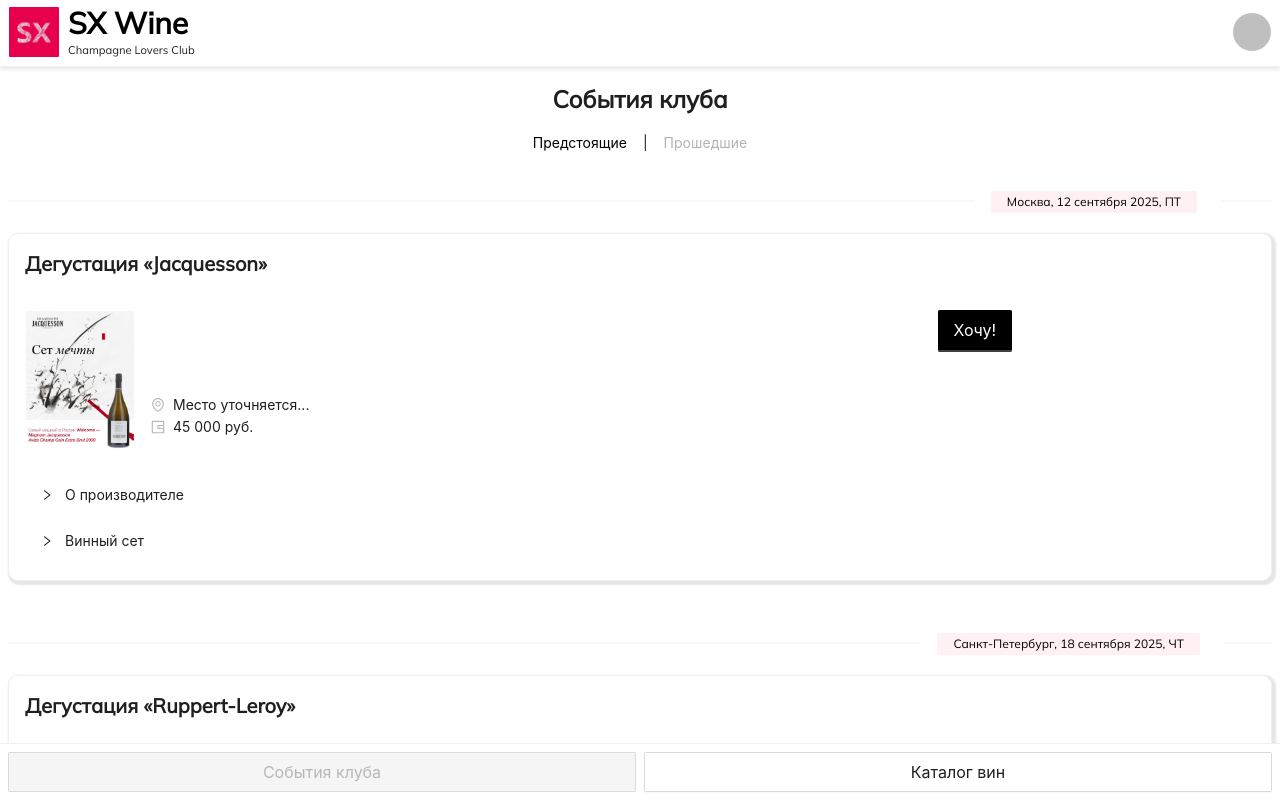
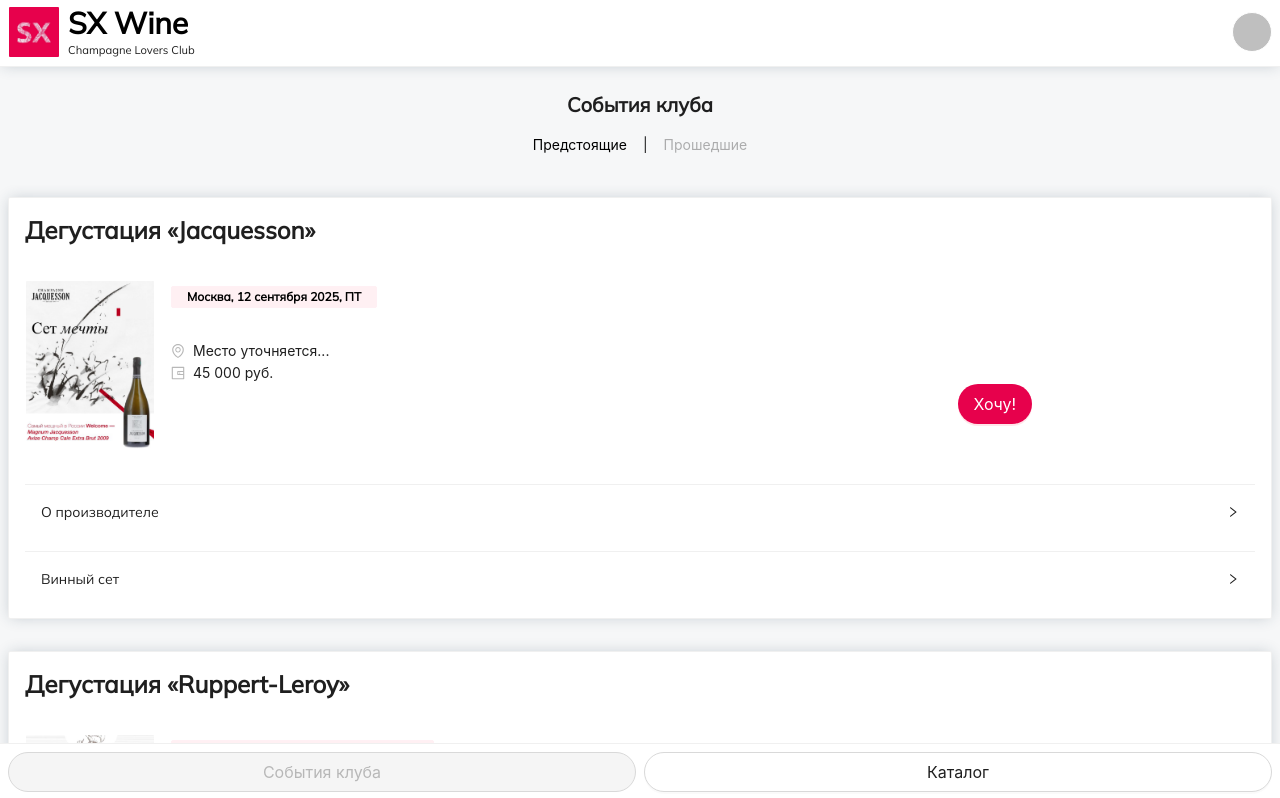
Before and after one commit to alyonalena/lila_app_frontend, a React (Create React App) app: page / in a window 1280 px wide. Shown: the top 798 px of the page. Built offline with nearby package versions, Linux system fonts and the light colour scheme.

Commit message:
small changes

```diff
--- a/src/App.css
+++ b/src/App.css
@@ -67,5 +67,5 @@
   z-index: 100;
   border-bottom: 1px solid rgba(5, 5, 5, 0.06);
   line-height: 0;
-  box-shadow: 0 2px 4px 0 rgba(0, 0, 0, 0.1);
+  box-shadow: 0px 0px 14px -2px rgba(34, 60, 80, 0.24);
 }
--- a/src/App.js
+++ b/src/App.js
@@ -27,7 +27,7 @@
 			<ConfigProvider
 				theme={{
 					token: {
-						colorPrimary: 'black',
+						colorPrimary: '#E7014C',
 						colorError: '#F1C6D7',
 						borderRadius: '2px',
 					}
@@ -36,11 +36,12 @@
 				<AppHeader />
 				<Content
 					style={{
-						padding: '140px 8px 220px 8px',
+						padding: '165px 8px 220px 8px',
 						display: 'flex',
 						flexDirection: 'column',
 						backgroundSize: 'cover',
 						backgroundPosition: 'center',
+						backgroundColor: '#F6F7F8'
 					}}
 				>
 					{activeTab === 1 && (<EventsPage />)}
@@ -66,7 +67,7 @@
 						disabled={activeTab === 2}
 						onClick={() => onMenuButtonClick(2)}
 					>
-						Каталог вин
+						Каталог
 					</Button>
 				</Footer>
 			</ConfigProvider>
--- a/src/components/EventCard/index.js
+++ b/src/components/EventCard/index.js
@@ -1,6 +1,6 @@
 import React from 'react'
 
-import { Typography, Button, Card, Tabs, Flex, Space, Avatar, Divider, Tag, Collapse  } from 'antd'
+import { Typography, Button, Card, Flex, Space, Avatar, Divider, Tag, Collapse  } from 'antd'
 
 import WineShortInfoList from '../WineShortInfoList'
 import { allWines, producers } from '../../data'
@@ -18,33 +18,51 @@
 
     const getEventCard = () => (
         <Card
-            hoverable
-            style={{ width: '100%', margin: "0 0 16px 0", padding: '16px', borderRadius: "10px", boxShadow: "2px 2px 2px 2px rgba(0, 0, 0, 0.1)"}}
+        hoverable
+            style={{
+                width: '100%',
+                margin: "0 0 16px 0",
+                padding: '16px',
+                boxShadow: '0px 0px 14px -2px rgba(34, 60, 80, 0.24)'
+            }}
         >
-            <Title level={4}>{event.name}</Title><br />
+            <Title level={3}>{event.name}</Title><br/>
             <Flex style={{ width: '100%' }} align={'flex-start'} gap={16}>
-                <Avatar alt="SX" shape="square" src={event.img} style={{ width: "110px", height: "140px" }} />
+                <Avatar alt="SX" shape="square" src={event.img} style={{ width: "130px", height: "170px" }} />
                 <Flex
                     vertical
                     style={{ height: '100%', width: '70%' }}
                 >
                     <div>
+                        {
+                            data.length > 0 && (
+                                <Title level={4}>
+                                    <Tag color="error">
+                                        {data.join(', ')}
+                                    </Tag>
+                                </Title>
+                            )
+                        }<br />
+                        { event.place && (<Space gap={8}><EnvironmentOutlined style={{ color: '#B8B8B8'}}/>{ event.place }</Space>)}
+                        <br/>
+                        { event.price && (<Space><WalletOutlined style={{ color: '#B8B8B8'}}/>{ event.price }</Space>)}
+                        <br />
+
                         <Flex style={{ width: '100%' }} justify={'flex-end'}>
                             { event.inFuture && (<Button size="large" type="primary" color="pink">{'Хочу!'}</Button>) }
                         </Flex><br/><br/>
-                        { event.place && (<Space gap={8}><EnvironmentOutlined style={{ color: '#B8B8B8'}}/>{ event.place }</Space>)}
-                        <br/>
-                        { event.price && (<Space><WalletOutlined style={{ color: '#B8B8B8'}}/>{ event.price }</Space>)}
                     </div>
                 </Flex>
-            </Flex><br/>
-            <Collapse ghost>
-                <Panel header="О производителе" key="1">
+            </Flex>
+            <Divider />
+            <Collapse expandIconPosition='end' ghost>
+                <Panel header={<Text>О производителе</Text>} key="1">
                     <div>{producerInfo.map(item => <div>{item}</div>)}</div>
                 </Panel>
-                </Collapse>
-                <Collapse ghost>
-                <Panel header="Винный сет" key="2">
+            </Collapse>
+            <Divider />
+            <Collapse expandIconPosition='end' ghost>
+                <Panel header={<Text>Винный сет</Text>} key="2">
                     <div>
                         <WineShortInfoList wineList={wineList} readOnly={true}/>
                     </div>
@@ -60,18 +78,7 @@
 
     return (
         <>
-            <Divider orientation="right">
-                {
-                    data.length > 0 && (
-                        <Text>
-                            <Tag color="error">
-                                {data.join(', ')}
-                            </Tag>
-                        </Text>
-                    )
-                }
-            </Divider><br />
-            { getEventCard() }
+        { getEventCard() }
             <br />
         </>
     )
--- a/src/components/pages/AllWinesPage/index.js
+++ b/src/components/pages/AllWinesPage/index.js
@@ -24,14 +24,14 @@
                     left: '0',
                     top: '67px',
                     width: '100%',
-                    background: 'white',
+                    background: '#F6F7F8',
                     zIndex: '99',
-                    paddingTop: '16px'
+                    padding: '24px 0'
                 }}
             >
                 <Flex style={{ width: '100%' }} vertical align={'center'}>
                     <div>
-                        <Typography.Title level={3}>Каталог вин</Typography.Title>
+                        <Typography.Title level={4}>Каталог</Typography.Title>
                     </div>
                     <Divider orientation="center">
                         <Space>
--- a/src/components/pages/EventsPage/index.js
+++ b/src/components/pages/EventsPage/index.js
@@ -36,14 +36,14 @@
                     left: '0',
                     top: '67px',
                     width: '100%',
-                    background: 'white',
+                    background: '#F6F7F8',
                     zIndex: '99',
-                    paddingTop: '16px'
+                    padding: '24px 0'
                 }}
             >
                 <Flex style={{ width: '100%' }} vertical align={'center'}>
                     <div>
-                        <Typography.Title level={3}>События клуба</Typography.Title>
+                        <Typography.Title level={4}>События клуба</Typography.Title>
                     </div>
                     <div>
                         <Button type='link' onClick={() => onChange('upcoming')} style={ mode === 'history' ? { color: 'rgba(0,0,0,0.3)' } : { color: 'black' } }>Предстоящие</Button>
--- a/src/index.css
+++ b/src/index.css
@@ -42,7 +42,7 @@
 }
 
 .ant-btn {
-  border-radius: 0.1em !important;
+  border-radius: 1.5em !important;
 }
 
 
```
